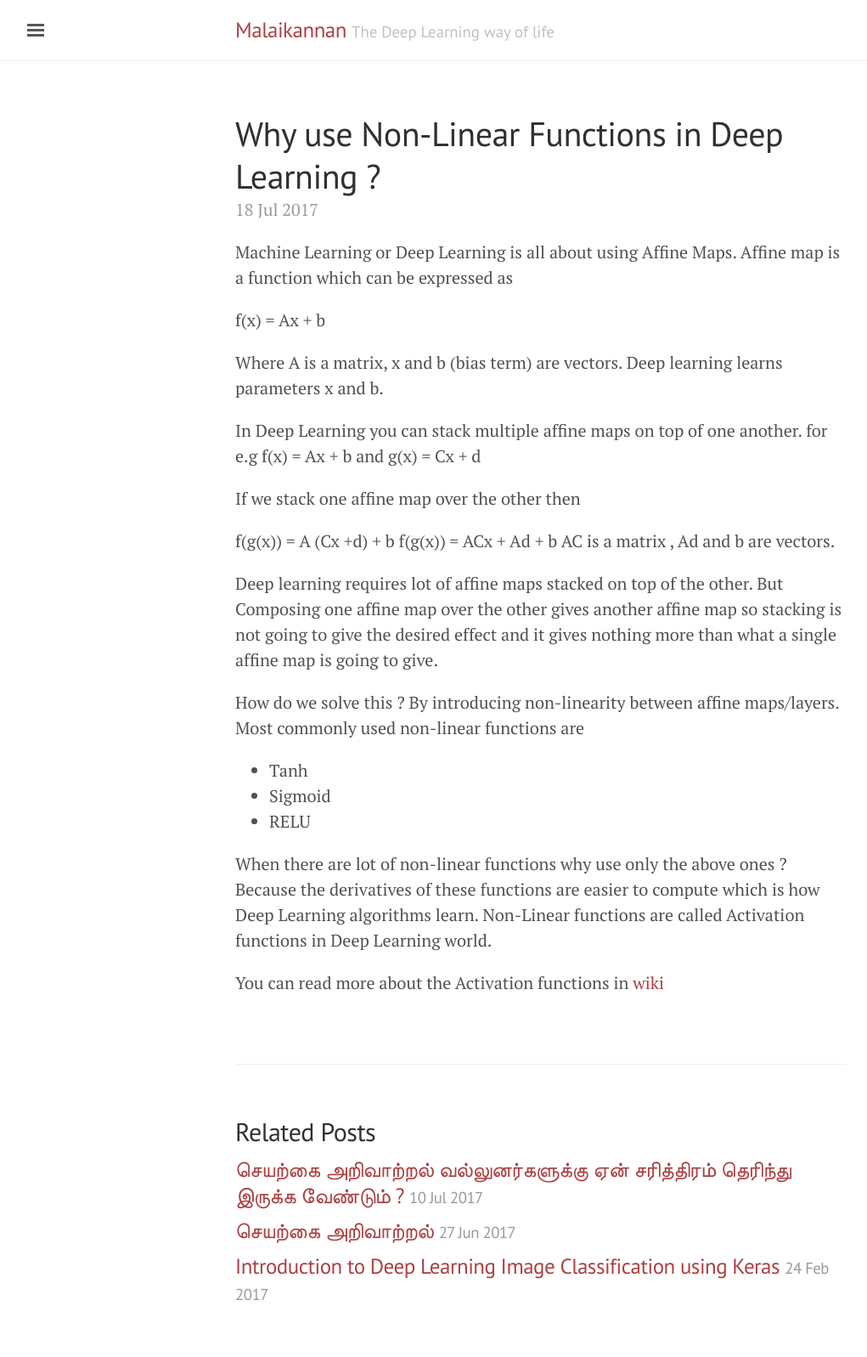
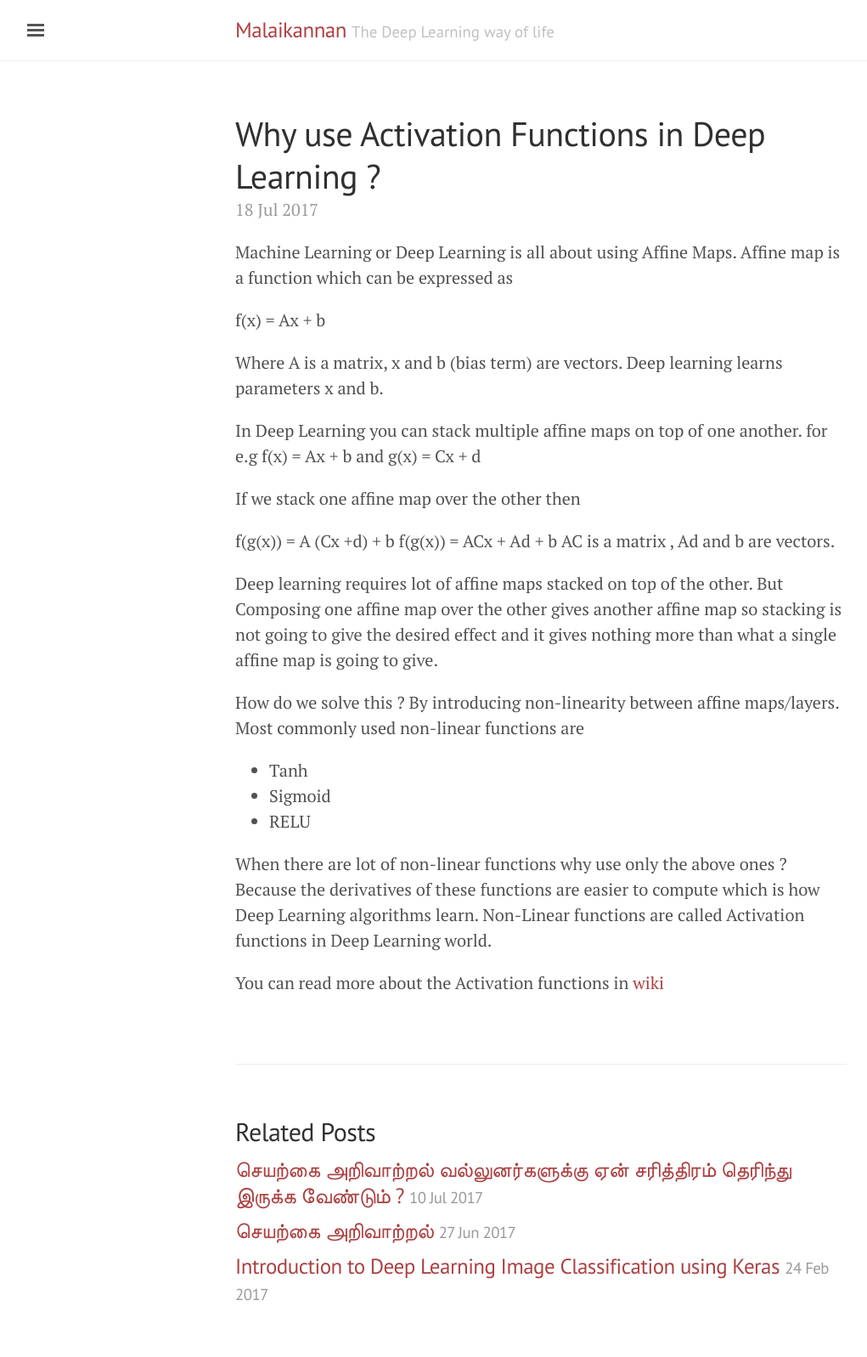
Before and after one commit to malaikannan/malaikannan.github.io, a Jekyll site: the page built from _posts/2017-07-18-why-use-non-linear-functions-in-deep-learning.markdown, in a window 1280 px wide. Shown: the whole page at 85% size, without its empty margins (3-1024 px from the left). Built offline with Jekyll 4.4.1, drawn with Linux system fonts in a browser that asks for light colours; comment, search, counter and statistics services are not loaded.

Commit message:
Activation function blog

```diff
--- a/_posts/2017-07-18-why-use-non-linear-functions-in-deep-learning.markdown
+++ b/_posts/2017-07-18-why-use-non-linear-functions-in-deep-learning.markdown
@@ -1,6 +1,6 @@
 ---
 layout: "post"
-title: "Why use Non-Linear Functions in Deep Learning ?"
+title: "Why use Activation Functions in Deep Learning ?"
 date: "2017-07-18 20:31"
 ---
 
```
